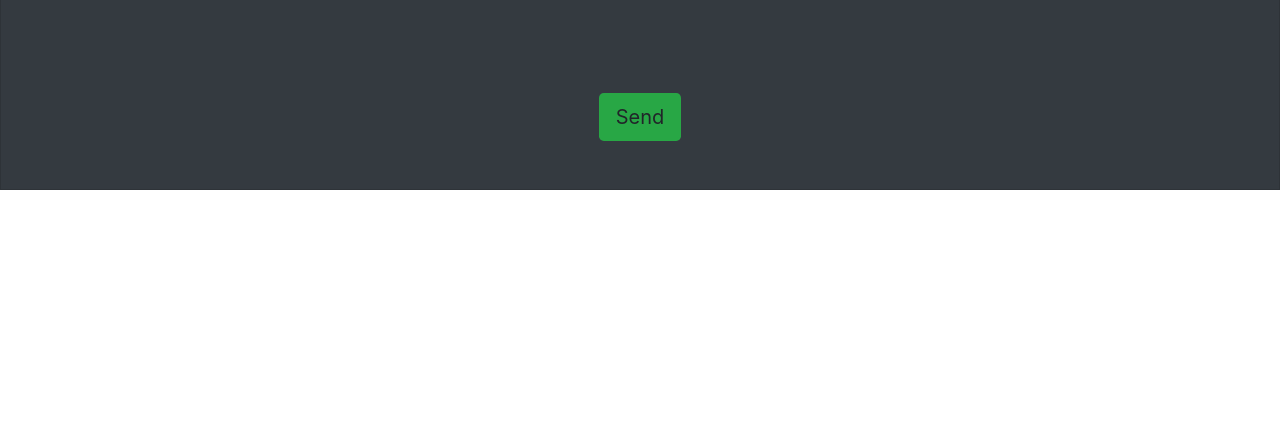
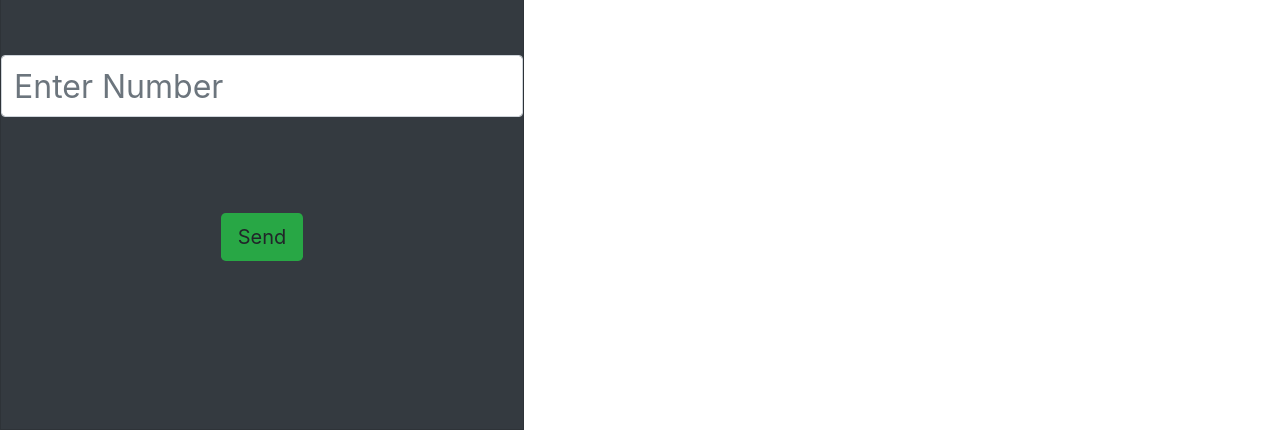
Before and after one commit to ankitjee/whatsapp, a plain HTML site: page index.html in a window 1280 px wide. Shown: the part 370-800 px from the top of the page. Drawn offline with nearby package versions, Linux system fonts and the light colour scheme.

Commit message:
Update index.html

```diff
--- a/index.html
+++ b/index.html
@@ -10,7 +10,7 @@
 </head>
 
 <body>
-    <div class="card h-100 mx-auto justify-content-center text-center bg-dark rounded-0">
+    <div class="card h-100 mx-auto justify-content-center text-center bg-dark rounded-0" style="position:absolute">
         <img class="card-img-center mx-auto my-5" style="width: 10rem;" src="whatsapp.svg" alt="WhatsApp">
         <div class="card-text">
             <form>
```
